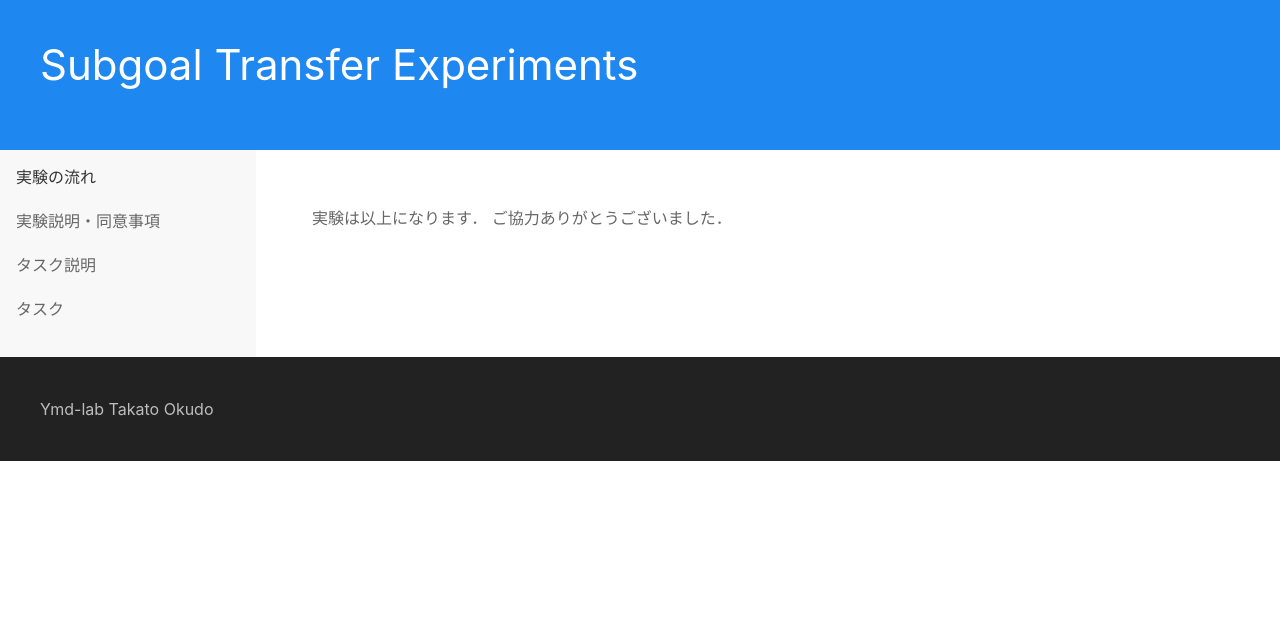
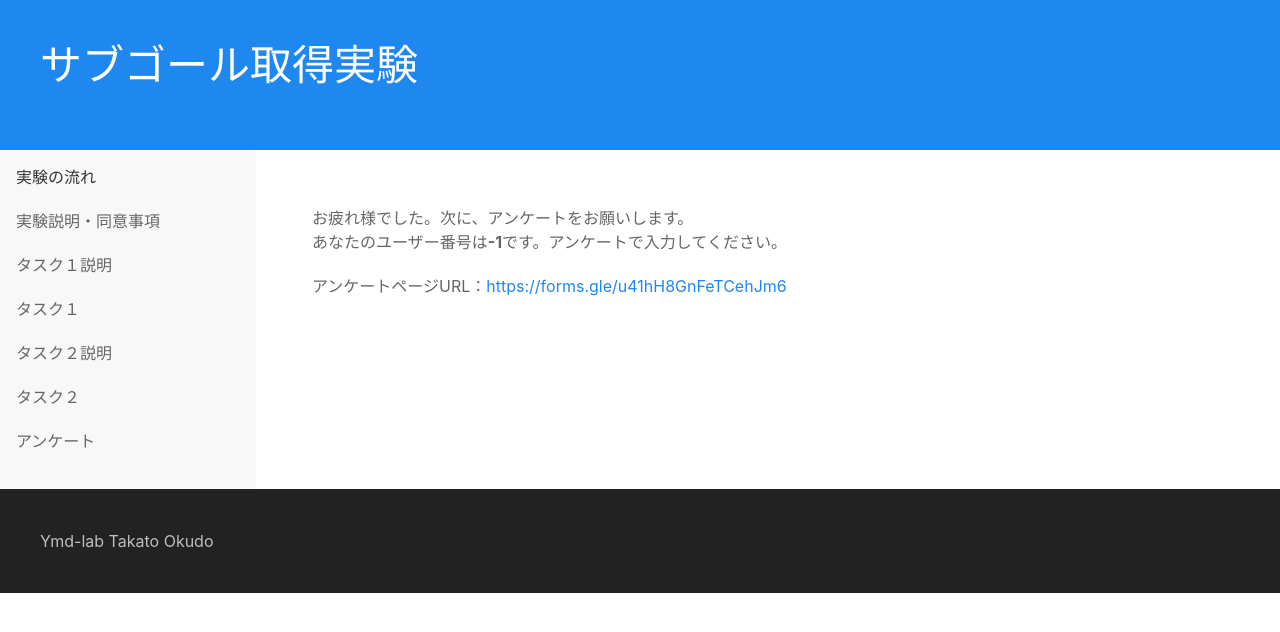
Before and after one commit to takato86/subgoal_experiment, a Django app: page /tasks/end in a window 1280 px wide. Shown: the top 632 px of the page. Run offline with Django 3.2, Linux system fonts and the light colour scheme.

Commit message:
[feat] add the questionnaire page.

```diff
--- /dev/null
+++ b/exp/static/js/end.js
@@ -0,0 +1,4 @@
+window.addEventListener("load", function(){
+    let user_id_span = document.querySelector("#user_id");
+    user_id_span.textContent = String(Participant.user_id);
+});
--- a/exp/static/js/fourrooms/decide_subgoals.js
+++ b/exp/static/js/fourrooms/decide_subgoals.js
@@ -64,7 +64,9 @@ canvas.addEventListener("click", click_on_canvas);
 
 function start(){
     let n_subgoals_span = document.querySelector("#n_subgoals");
+    let task_id = document.querySelector("#task_id");
     n_subgoals_span.textContent = String(Env.tasks[Participant.task_id].n_subgoals);
+    task_id.textContent = String(Participant.task_id)
     init();
     render();
 }
--- a/exp/static/js/pinball/decide_subgoals.js
+++ b/exp/static/js/pinball/decide_subgoals.js
@@ -77,7 +77,9 @@ canvas.height = Env.screen_height;
 
 function start(){
     let n_subgoals_span = document.querySelector("#n_subgoals");
+    let task_id = document.querySelector("#task_id");
     n_subgoals_span.textContent = String(Env.tasks[Participant.task_id].n_subgoals);
+    task_id.textContent = String(Participant.task_id)
     init();
     render();
     canvas.addEventListener("click", click_on_canvas, false);
--- a/exp/templates/exp/base.html
+++ b/exp/templates/exp/base.html
@@ -15,7 +15,7 @@
     <!-- <script src="{% static 'js/common/Global.js'%}"></script> -->
     <body>
         <header class='uk-background-primary uk-light uk-padding'>
-            <h1>Subgoal Transfer Experiments</h1>
+            <h1>サブゴール取得実験</h1>
         </header>
         <main>
             <div class="container">
@@ -27,8 +27,11 @@
                                 <li>実験説明・同意事項</li>
                                 <!-- <li><span class="uk-text-background">迷路タスク</span></li> -->
                                 <!-- class="uk-active"  -->
-                                <li>タスク説明</li>
-                                <li>タスク</li>
+                                <li>タスク１説明</li>
+                                <li>タスク１</li>
+                                <li>タスク２説明</li>
+                                <li>タスク２</li>
+                                <li>アンケート</li>
                             </ul>
                         </div>
                     {% endblock %}
--- a/exp/templates/exp/tasks/end.html
+++ b/exp/templates/exp/tasks/end.html
@@ -1,10 +1,11 @@
 {% extends 'exp/base.html' %}
-
+{% load static %}
 {% block content %}
 
 <!-- TODO ユーザー情報の入力 -->
 <div class='uk-container uk-padding'>
-    <p>実験は以上になります．
-            ご協力ありがとうございました．</p>
+    <p>お疲れ様でした。次に、アンケートをお願いします。<br>あなたのユーザー番号は<span class="uk-text-bold" id="user_id"></span>です。アンケートで入力してください。</p>
+    <p>アンケートページURL：<a href = "https://forms.gle/u41hH8GnFeTCehJm6"><url>https://forms.gle/u41hH8GnFeTCehJm6</url></a></p>
 </div>
+<script src="{% static 'js/end.js' %}"></script>
 {% endblock %}
```
